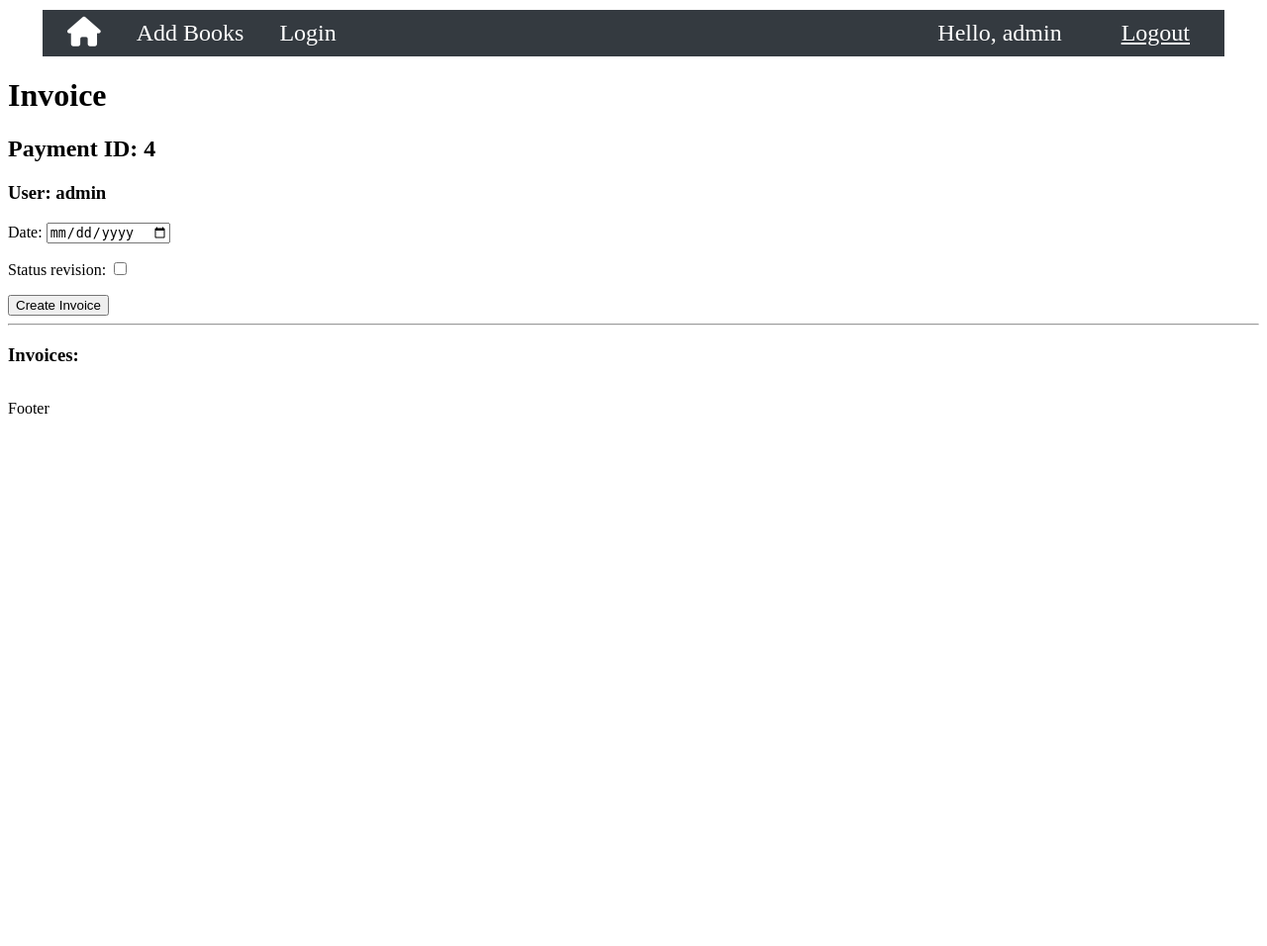
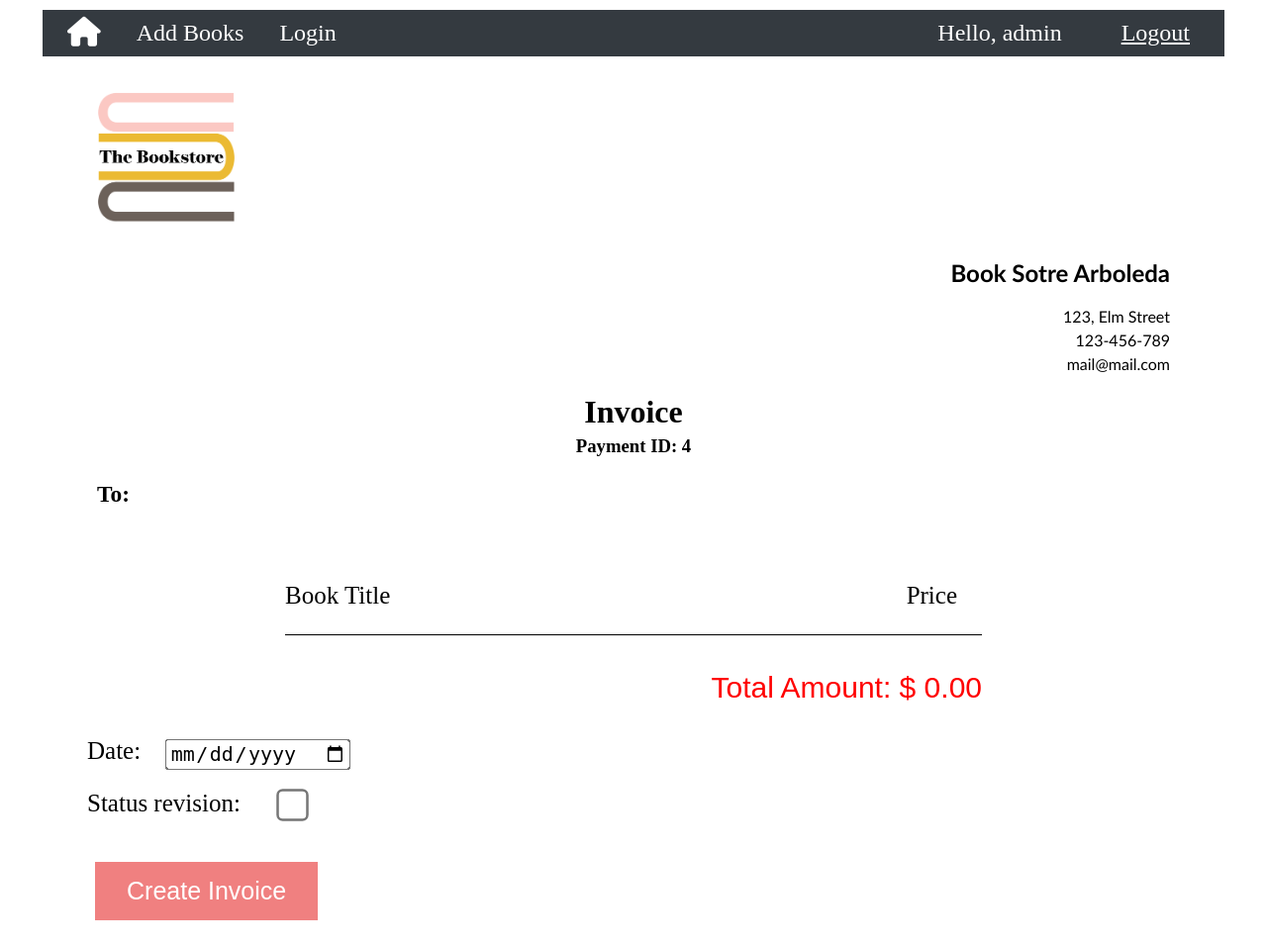
Before and after one commit to nathan314159/book_store, a Django app: page /invoice/4/ in a window 1280 px wide. Shown: the whole page at 99% size. Before the commit the page ends 418 px from the top, so only its background shows below. Run offline with Django 4.2, Linux system fonts and the light colour scheme; a user stored in the database is signed in; data comes from the database, SQL or seed files in the repository; both versions use the stored data as it was after the commit; some libraries are stand-ins or nearby versions.

Commit message:
added new features

```diff
--- a/book_store_arboleda/models.py
+++ b/book_store_arboleda/models.py
@@ -36,6 +36,11 @@
             self.save()
         else:
             raise ValueError("Not enough copies in stock.")
+
+    def increase_stock(self, num_copies):
+        self.copies_in_stock += num_copies
+        self.total_copies += num_copies
+        self.save()
 
 
 class Cart(models.Model):
--- a/book_store_arboleda/templates/book_store_arboleda/base.html
+++ b/book_store_arboleda/templates/book_store_arboleda/base.html
@@ -24,7 +24,7 @@
     {% include 'book_store_arboleda/navbar.html' %}
     {% block content %}
     {% endblock %}
-    <p>Footer</p>
+    <!-- {% include 'book_store_arboleda/footer.html' %} -->
 
 
 </body>
--- /dev/null
+++ b/book_store_arboleda/templates/book_store_arboleda/footer.html
@@ -0,0 +1,63 @@
+
+<!DOCTYPE html>
+<html lang="en">
+<head>
+    <meta charset="UTF-8">
+    <meta http-equiv="X-UA-Compatible" content="IE=edge">
+    <meta name="viewport" content="width=device-width, initial-scale=1.0">
+    <title>Document</title>
+    {% load static %}
+    {% block css %}
+
+    <link rel="stylesheet" type="text/css" href="{% static 'css/book_store_arboleda/footer.css' %}">
+    {% endblock %}
+</head>
+
+{% block content %}
+
+  <footer class="footer">
+     <div class="container">
+      <div class="row">
+        <div class="footer-col">
+          <h4>company</h4>
+          <ul>
+            <li><a href="#">about us</a></li>
+            <li><a href="#">our services</a></li>
+            <li><a href="#">privacy policy</a></li>
+            <li><a href="#">affiliate program</a></li>
+          </ul>
+        </div>
+        <div class="footer-col">
+          <h4>get help</h4>
+          <ul>
+            <li><a href="#">FAQ</a></li>
+            <li><a href="#">shipping</a></li>
+            <li><a href="#">returns</a></li>
+            <li><a href="#">order status</a></li>
+            <li><a href="#">payment options</a></li>
+          </ul>
+        </div>
+        <div class="footer-col">
+          <h4>online shop</h4>
+          <ul>
+            <li><a href="#">watch</a></li>
+            <li><a href="#">bag</a></li>
+            <li><a href="#">shoes</a></li>
+            <li><a href="#">dress</a></li>
+          </ul>
+        </div>
+        <div class="footer-col">
+          <h4>follow us</h4>
+          <div class="social-links">
+            <a href="#"><i class="fab fa-facebook-f"></i></a>
+            <a href="#"><i class="fab fa-twitter"></i></a>
+            <a href="#"><i class="fab fa-instagram"></i></a>
+            <a href="#"><i class="fab fa-linkedin-in"></i></a>
+          </div>
+        </div>
+      </div>
+     </div>
+  </footer>
+{% endblock %}
+</body>
+</html>
--- a/book_store_arboleda/templates/book_store_arboleda/invoice.html
+++ b/book_store_arboleda/templates/book_store_arboleda/invoice.html
@@ -2,32 +2,56 @@
 {% load static %}
 
 {% block css %}
-<link rel="stylesheet" type="text/css" href="{% static 'css/book_store_arboleda/paymentInfo.css' %}">
+<link rel="stylesheet" type="text/css" href="{% static 'css/book_store_arboleda/invoice.css' %}">
 {% endblock %}
 
 {% block content %}
+<div class="container">
+    <div class="center-book-img">
+        <img src="{% static 'images/The Bookstore.png' %}" alt="bookstore logo" class="book-image">
+    </div>
+    <div class="business-info">
+        <h2>Book Sotre Arboleda</h2>
+            <p>123, Elm Street</p>
+            <p>123-456-789</p>
+            <p>mail@mail.com</p>
+    </div>
+    <div class="invoice-payment">
+        <h1>Invoice</h1>
+        <h3>Payment ID: {{ payment_id }}</h3>
+    </div>
+    <div class="user">
+        <h3>To: {{user.first_name|capfirst}} {{user.last_name|capfirst}}</h3>
+    </div>
+    <div class="card-body">
+        <div class="books">
+            <div class="book-info">
+                <div class="book-title">Book Title</div>
+                <div class="book-price">Price</div>
+            </div>
 
-<h1>Invoice</h1>
-<h2>Payment ID: {{ payment_id }}</h2>
-<h3>User: {{ user.username }}</h3>
+            {% for book in books %}
 
-<form method="POST">
-    {% csrf_token %}
-    {{ form.as_p }}
+                <div class="book-info">
+                    <div class="book-title">{{ book.title }}</div>
+                    <div class="book-price">${{ book.price }}</div>
+                </div>
+            {% endfor %}
+            <br>
+            <br>
+            <div class="total">
+                <div class="total-amount">Total Amount: $ {{total_amount}}</div>
+            </div>
+        </div>
 
-    <input type="submit" value="Create Invoice">
-</form>
+        <form method="POST">
+            {% csrf_token %}
+            <div class="form-group">
+                {{ form.as_p }}
+            </div>
 
-<hr>
-
-<h3>Invoices:</h3>
-<ul>
-    <!-- {% for invoice in invoices %}
-    <li>Invoice ID: {{ invoice.id }} - Date: {{ invoice.date }}</li>
-    {% endfor %} -->
-
-        {% for book in books %}
-    <li> {{ book.title }} - price: {{ book.price }}</li>
-    {% endfor %}
-</ul>
+            <input type="submit" value="Create Invoice" class="button">
+        </form>
+    </div>
+</div>
 {% endblock %}
--- a/book_store_arboleda/urls.py
+++ b/book_store_arboleda/urls.py
@@ -21,5 +21,7 @@
     path('empty_cart/', views.empty_cart, name='empty_cart'),
     path('invoice/<int:payment_id>/', views.invoice, name='invoice'),
     path('invoice_detail/<int:invoice_id>/', views.invoice_detail, name='invoice_detail'),
+    # path('sell_book/<int:book_id>/', views.sell_book, name='sell_book'),
+    # path('decrease_stock/<int:book_id>/', views.decrease_stock, name='decrease_stock'),
 
 ]
--- a/book_store_arboleda/views.py
+++ b/book_store_arboleda/views.py
@@ -14,9 +14,20 @@
     if request.user.is_authenticated:
         cart = Cart.objects.filter(user=request.user).first()
     context={'books':books, 'cart':cart}
+    print(context)
 
     return render(request,'book_store_arboleda/home.html',context)
 
+
+def increase_book_stock(request, book_id):
+    book = get_object_or_404(Book, id=book_id)
+    book.add_to_stock(1)  # Increase stock by 1
+    return redirect('home')
+
+def decrease_book_stock(request, book_id):
+    book = get_object_or_404(Book, id=book_id)
+    book.decrease_stock(1)  # Decrease stock by 1
+    return redirect('home')
 
 def logoutPage(request):
     logout(request)
@@ -207,6 +218,9 @@
     else:
         form = InvoiceForm()
 
+    total_amount = cart.total_amount if cart else 0  # Get the total_amount from Cart
+
+
     context = {
         'payment': payment,
         'user': user,
@@ -214,6 +228,7 @@
         'invoices': invoices,
         'form': form,
         'books': books,
+        'total_amount':total_amount,
     }
 
     # Print books and book_count
@@ -262,3 +277,20 @@
         context = {'cart': cart, 'cart_id': cart_id}
         print(context,)
         return render(request, 'book_store_arboleda/viewcart.html', context)
+
+
+
+def sell_book(request, book_id):
+    # Retrieve the book instance
+    book = get_object_or_404(Book, pk=book_id)
+
+    # Sell one copy of the book
+    try:
+        book.decrease_stock(1)
+    except ValueError as e:
+        # Handle the case where there are not enough copies in stock
+        return HttpResponse(str(e))
+
+    # Perform other operations related to selling the book (e.g., generating an invoice, updating user information, etc.)
+
+    return HttpResponse("Book sold successfully")
--- a/static/css/book_store_arboleda/home1.css
+++ b/static/css/book_store_arboleda/home1.css
@@ -64,6 +64,7 @@
     display: inline-block;
     font-size: 16px;
     border-radius: 10px 10px 10px 10px;
+    margin-top: 20px;
     }
 
     .button:hover {
--- a/static/css/book_store_arboleda/invoice.css
+++ b/static/css/book_store_arboleda/invoice.css
@@ -0,0 +1,109 @@
+.container {
+    padding: 10px 80px 10px 80px;
+}
+
+img {
+    width: 5px;
+    height: 5px;
+}
+
+.book-image {
+    width: 10rem;
+    height: 10rem;
+}
+
+.business-info {
+    text-align: right;
+    margin-right: 10px;
+    font-size: 16px;
+    font-family: 'Trebuchet MS', 'Lucida Sans Unicode', 'Lucida Grande', 'Lucida Sans', Arial, sans-serif;
+}
+
+p {
+    margin: 5px 0px 5px 0px;
+}
+
+.invoice-payment {
+    text-align: center;
+}
+
+.invoice-payment h1{
+    margin-bottom: 0;
+}
+
+.invoice-payment h3 {
+    margin-top: 5px;
+}
+
+.user {
+    font-size: 20px;
+    font-family: 'Times New Roman', Times, serif;
+    margin-left: 10px;
+}
+
+.book-info {
+    display: flex;
+    justify-content: space-between;
+    align-items: center;
+    margin-top: 30px;
+    border-bottom: solid;
+    border-width: 1px;
+  }
+
+
+.books {
+    margin: 50px 200px 30px 200px;
+}
+
+.book-title {
+    font-size: 25px;
+    word-wrap: break-word; /* Wrap the text to the next line */
+    white-space: normal; /* Allow line breaks within the text */
+    padding-right: 90px;
+}
+
+.book-price {
+    font-size: 25px;
+    padding: 20px;
+    margin: 5px;
+
+}
+
+.total-amount {
+    font-family: Arial, Helvetica, sans-serif;
+    font-size: 30px;
+    color: red;
+}
+
+.total {
+text-align: end;
+}
+
+.button {
+    background-color: lightcoral;
+    border: none;
+    color: white;
+    padding: 15px 32px;
+    font-size: 25px;
+    text-align: center;
+    text-decoration: none;
+    display: inline-block;
+    margin: 0.5rem;
+    margin-top: 40px;
+    cursor: pointer;
+  }
+
+.form-group {
+    font-size: 25px;
+    font-family: 'Times New Roman', Times, serif;
+}
+
+.form-group input[type="checkbox"] {
+    transform: scale(2.5); /* Increase the size of the checkbox */
+    margin-left: 40px;
+  }
+
+  .form-group input[type="date"] {
+    transform: scale(1.5); /* Increase the size of the calendar input */
+    margin: 10px 110px 20px 50px;
+  }
--- a/static/css/book_store_arboleda/jumbotronCart.css
+++ b/static/css/book_store_arboleda/jumbotronCart.css
@@ -24,7 +24,7 @@
 
 table, th, td {
   border: 1px solid;
-  border-top: 1px solid;;
+  border-color: aliceblue;
   padding: 10px;
 
 }
--- a/static/css/book_store_arboleda/login.css
+++ b/static/css/book_store_arboleda/login.css
@@ -28,6 +28,7 @@
     p input[type="password"] {
       font-size: 15px;
       padding: 10px;
+      margin-bottom: 15px;
       width: 300px;
       height: 30px;
     }
@@ -41,4 +42,5 @@
         display: flex;
         justify-content: center;
         align-items: center;
+        margin-bottom: 15px;
     }
--- a/static/css/book_store_arboleda/paymentInfo.css
+++ b/static/css/book_store_arboleda/paymentInfo.css
@@ -7,7 +7,7 @@
 
 .jumbotron {
   background-color: #e9ecef;
-  padding: 2rem 1rem;
+  padding: 2rem 5rem;
   margin-bottom: 2rem;
   border-radius: 1rem;
   box-shadow: 0 .5rem 1rem rgba(0,0,0,.15);
@@ -24,18 +24,20 @@
   font-size: 16px;
   }
 
-  p input[type="text"],
-  p input[type="password"] {
-    font-size: 15px;
-    padding: 10px;
-    width: 300px;
-    height: 30px;
-  }
+.form-group {
+  font-size: 25px;
+  font-family: 'Times New Roman', Times, serif;
+}
 
-  p a {
-      padding-left: 20px;
-      font-size: 20px;
-  }
+.form-group input[type="date"] {
+  transform: scale(1.5); /* Increase the size of the calendar input */
+  margin: 10px 110px 20px 50px;
+}
+
+.form-group input[type="text"] {
+  transform: scale(1.5);
+  margin-left: 50px;
+}
 
   .title {
       display: flex;
```
Also changed, not shown: book_store_arboleda/templates/book_store_arboleda/home.html (+3 -19 lines), book_store_arboleda/templates/book_store_arboleda/invoice_detail.html (+19 -24 lines), book_store_arboleda/templates/book_store_arboleda/payment.html (+5 -3 lines), static/css/book_store_arboleda/footer.css (added, +93 -0 lines), static/css/book_store_arboleda/invoice_detail.css (added, +29 -0 lines), db.sqlite3, static/images/The Bookstore.png (added), static/images/bookstore_logo.jpg (added).
